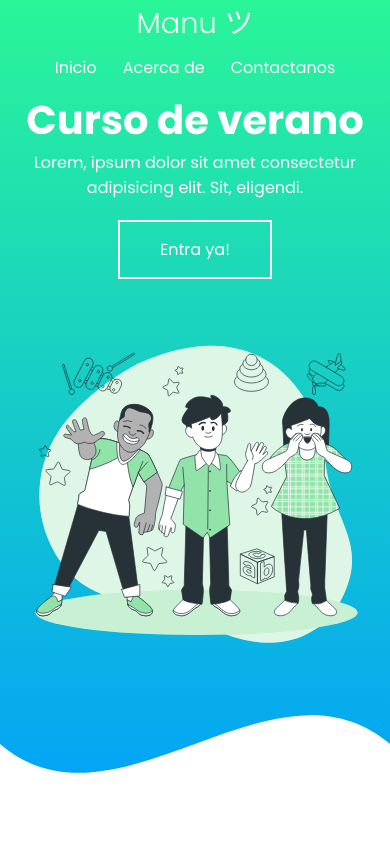
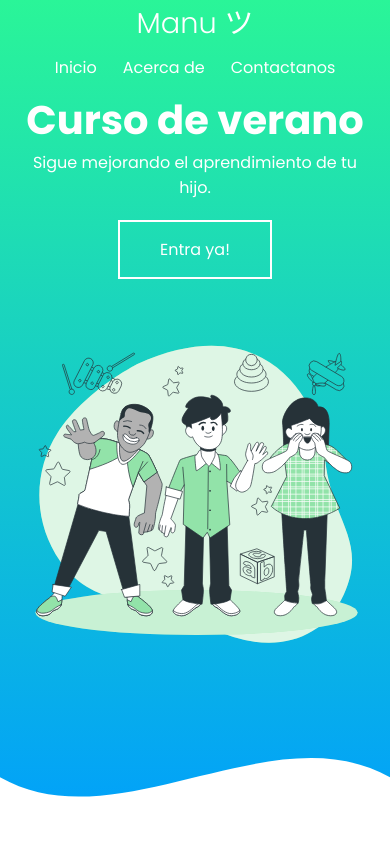
Before and after one commit to Emmagc241/practicas__css, a plain HTML site: page practicas__grid/maquetacion__gc/index.html in a window 390 px wide. Shown: the top 841 px of the page. Drawn offline with Linux system fonts and the light colour scheme.

Commit message:
Mejorando el responsive

```diff
--- a/practicas__grid/maquetacion__gc/index.html
+++ b/practicas__grid/maquetacion__gc/index.html
@@ -22,7 +22,7 @@
 
             <div class="hero__texts">
                 <h1 class="hero__title">Curso de verano</h1>
-                <p class="hero__sentence">Lorem, ipsum dolor sit amet consectetur adipisicing elit. Sit, eligendi.</p>
+                <p class="hero__sentence">Sigue mejorando el aprendimiento de tu hijo.</p>
                 <a href="" class="hero__cta">Entra ya!</a>
             </div>
 
--- a/practicas__grid/maquetacion__gc/styles.css
+++ b/practicas__grid/maquetacion__gc/styles.css
@@ -324,4 +324,8 @@ body{
         text-align: center;
     }
 
+    .wave{
+        padding-top: 50px;
+    }
+
 }
```
